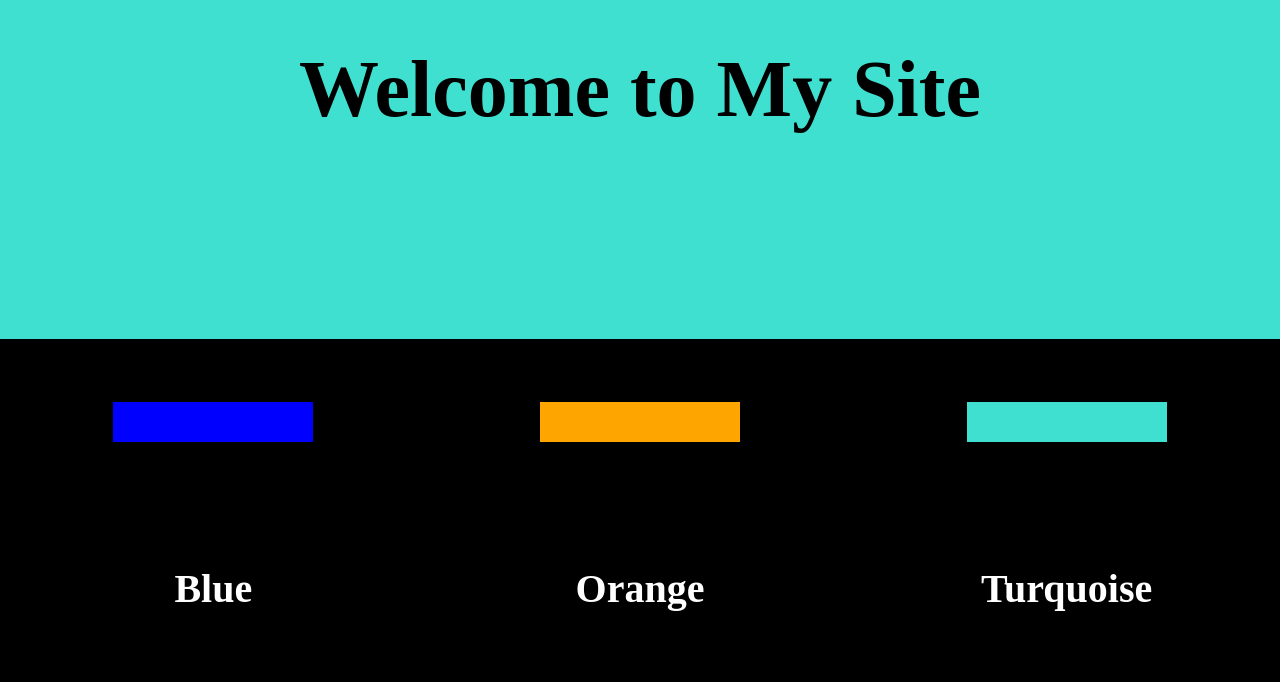
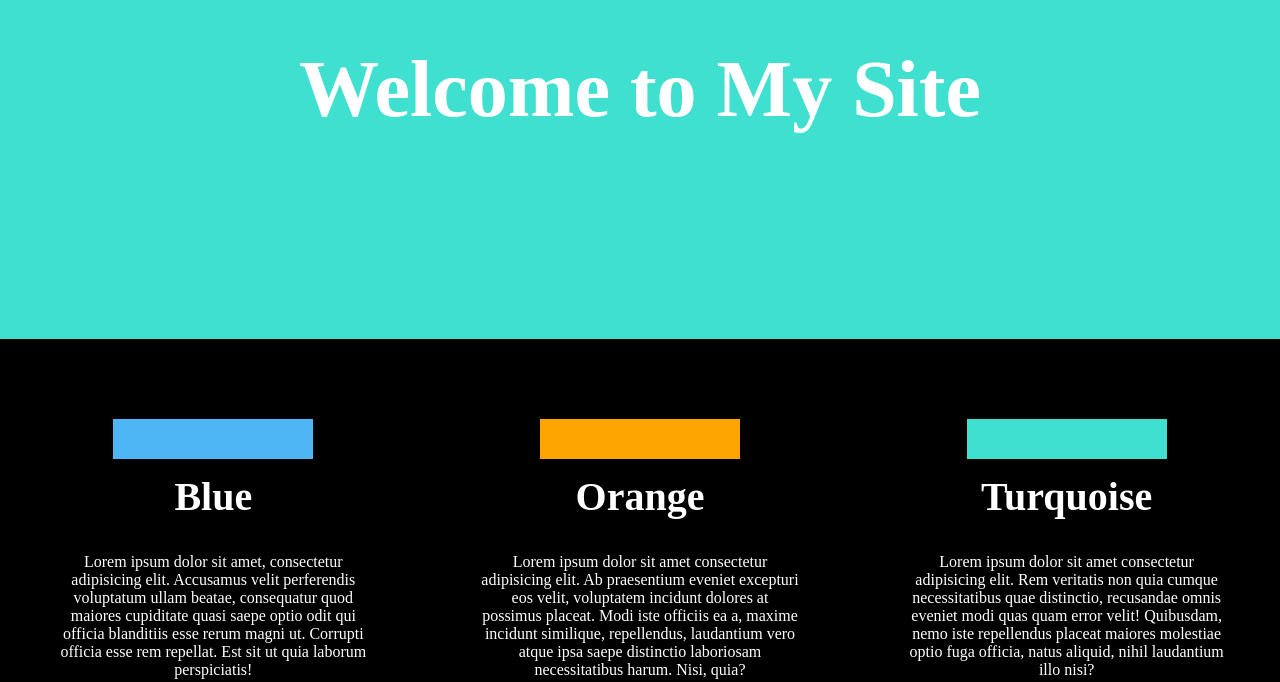
Before and after one commit to JamieCaudle/first-responsive-website, a plain HTML site: page index.html in a window 1280 px wide. Shown: the part 161-843 px from the top of the page. Drawn offline with Linux system fonts and the light colour scheme.

Commit message:
second save

```diff
--- a/index.html
+++ b/index.html
@@ -7,6 +7,7 @@
     <link rel="stylesheet" href="./styles.css" />
   </head>
   <body>
+    <div main-container>
     <main class="first-container">
       <h1 class="intro-text">Welcome to My Site</h1>
     </main>
@@ -42,5 +43,6 @@
         illo nisi?
       </p>
     </section>
+  </div>
   </body>
 </html>
--- a/styles.css
+++ b/styles.css
@@ -1,10 +1,12 @@
 body {
-    margin: 0;
-    height: 100%;}
+  margin: 0;
+  height: 100%;
+}
+
 
 .first-container {
-  display: flex;
-  justify-content: center;
+  display: grid;
+  grid-template-columns:100% ;
   height: 500px;
   background-color: turquoise;
 }
@@ -12,47 +14,68 @@ body {
 .intro-text {
   margin: auto;
   font-size: 80px;
+  color: white;
+  grid-column-start: 1;
+  grid-column-end: 4;
+
 }
 
 .second-container {
   display: grid;
+
   grid-template-columns: repeat(3, 1fr);
-  grid-template-rows: repeat(3, 1fr);
-  /* display: flex;
-
-  justify-content: space-evenly; */
+  grid-template-rows: repeat(3, 1fr)
+   grid-template-areas: "head" "main";
   height: 500px;
   background-color: black;
   color: white;
 }
 
 .blue-box {
-  background-color: blue;
+
+  background-color: rgb(79, 182, 245);
   height: 30pt;
   width: 150pt;
-  margin: auto;
+  margin-left: auto;
+  margin-right: auto;
+  margin-top: 80px;
 }
 
 .orange-box {
+;
   background-color: orange;
   height: 30pt;
   width: 150pt;
-  margin: auto;
+  margin-left: auto;
+  margin-right: auto;
+  margin-top: 80px;
 }
 
 .turquoise-box {
+
   background-color: turquoise;
   height: 30pt;
   width: 150pt;
-  margin: auto;
+  margin-left: auto;
+  margin-right: auto;
+  margin-top: 80px;
 }
 
-.text-left, .text-center,.text-right {
-    font-size: 40px;
-    margin: auto;
+.text-left,
+.text-center,
+.text-right {
+  font-size: 40px;
+  margin-left: auto;
+  margin-right: auto;
+  margin-top: 14px;
+}
 
-  }
 
-  p {
-      text-align: center;
-  }
+p {
+  text-align: center;
+  max-width: 320px;
+  margin-top: 0;
+  margin-bottom: 160px;
+  margin-left: auto;
+  margin-right: auto;
+}
```
